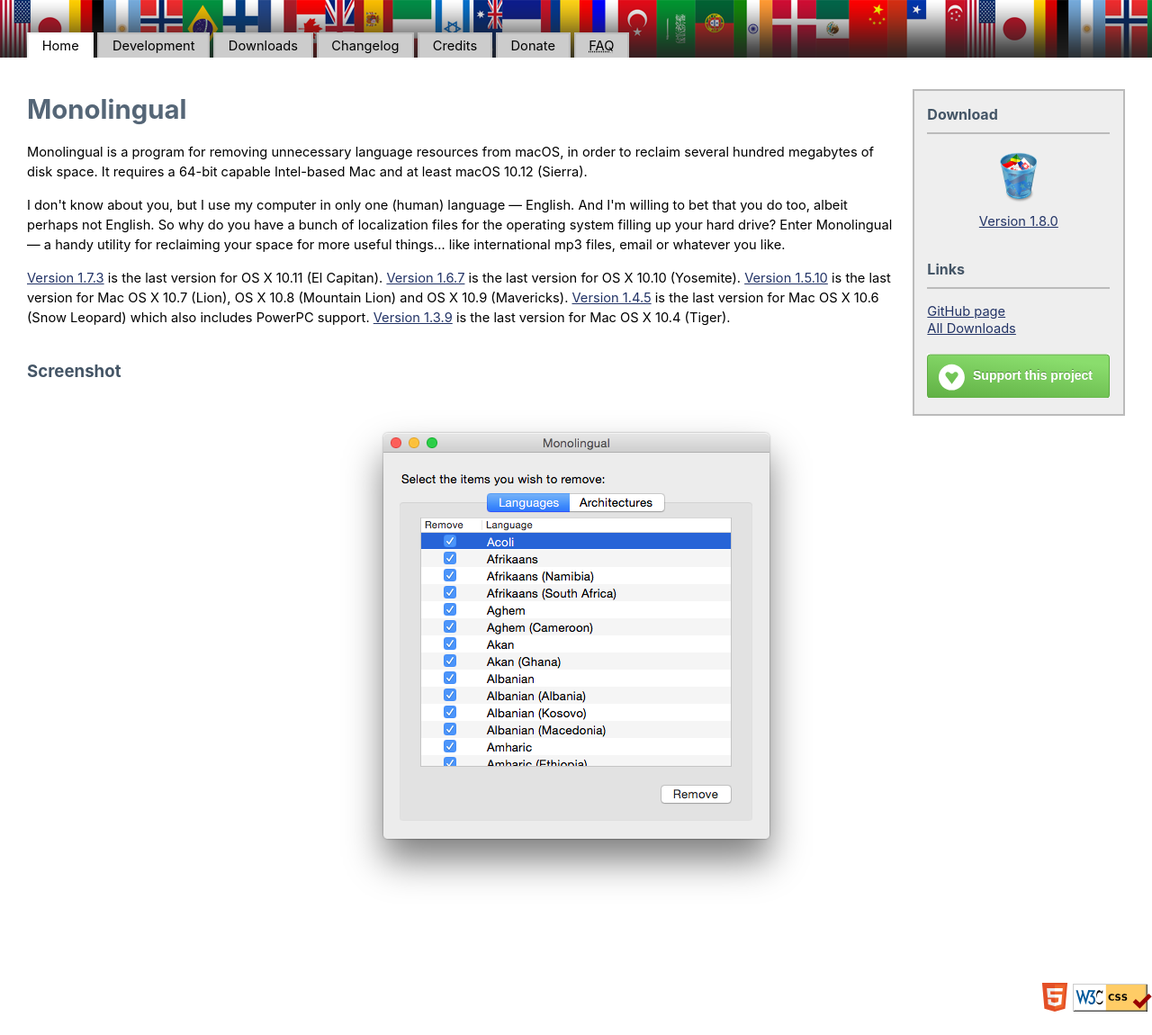
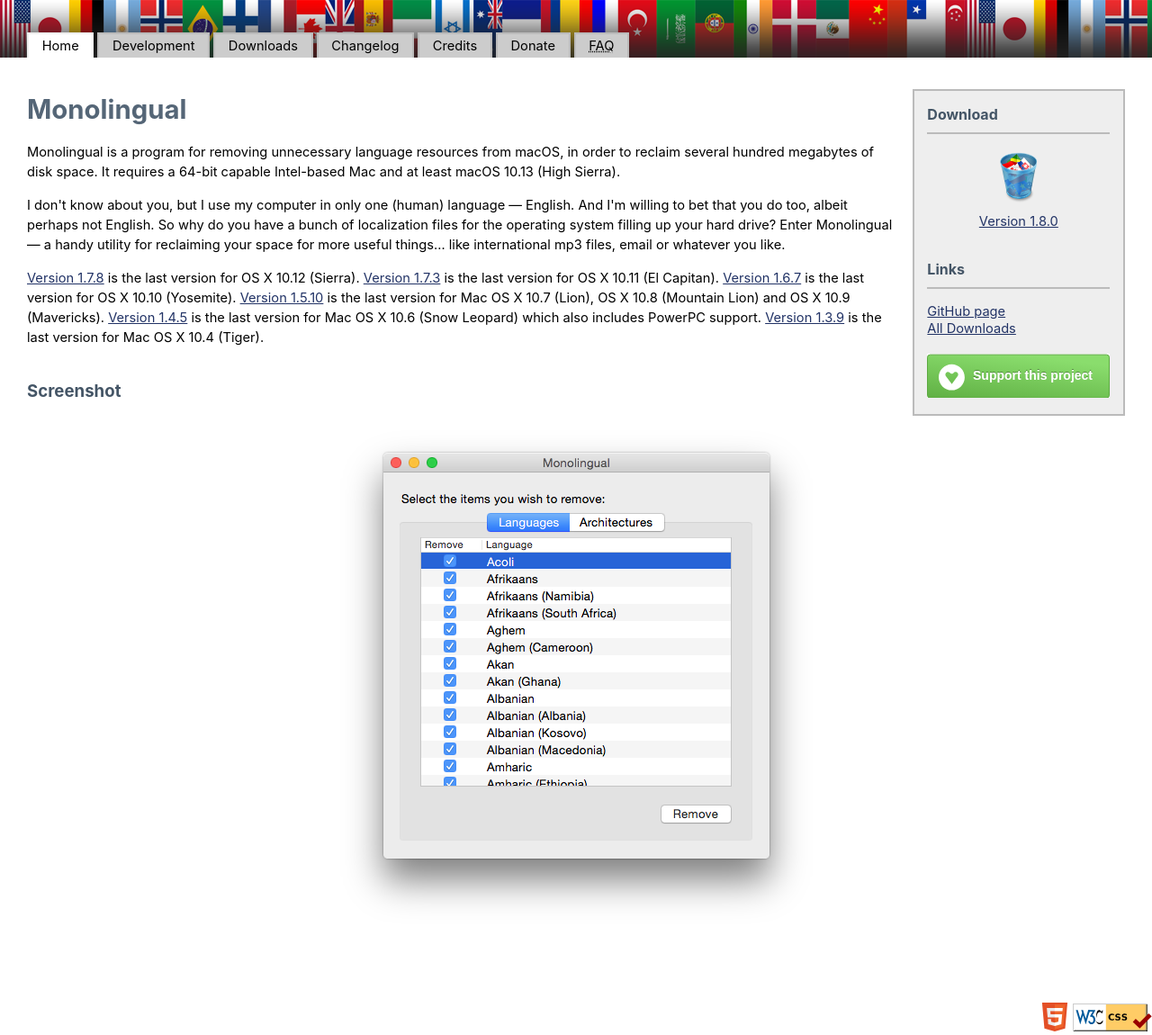
Before and after one commit to IngmarStein/Monolingual, a Jekyll site: the page built from index.html, in a window 1280 px wide. Shown: the whole page at 90% size. Built offline with Jekyll 4.4.1, drawn with Linux system fonts in a browser that asks for light colours; before the commit the page ends 1128 px from its top, so only the background shows below that.

Commit message:
Update requirements

```diff
--- a/index.html
+++ b/index.html
@@ -25,7 +25,7 @@
 		<p>
 			Monolingual is a program for removing unnecessary language resources from macOS,
 			in order to reclaim several hundred megabytes of disk space.
-			It requires a 64-bit capable Intel-based Mac and at least macOS 10.12 (Sierra).
+			It requires a 64-bit capable Intel-based Mac and at least macOS 10.13 (High Sierra).
 		</p>
 		<p>
 			I don&apos;t know about you, but I use my computer in only one (human) language &#8212; English.
@@ -35,6 +35,7 @@
 			space for more useful things&#8230; like international mp3 files, email or whatever you like.
 		</p>
 		<p>
+			<a href="{{ site.github_download_url | replace: 'VERSION', '1.7.8' | append: '.dmg' }}">Version 1.7.8</a> is the last version for OS X 10.12 (Sierra).
 			<a href="{{ site.github_download_url | replace: 'VERSION', '1.7.3' | append: '.dmg' }}">Version 1.7.3</a> is the last version for OS X 10.11 (El Capitan).
 			<a href="{{ site.github_download_url | replace: 'VERSION', '1.6.7' | append: '.dmg' }}">Version 1.6.7</a> is the last version for OS X 10.10 (Yosemite).
 			<a href="{{ site.github_download_url | replace: 'VERSION', '1.5.10' | append: '.dmg' }}">Version 1.5.10</a> is the last version for Mac OS X 10.7 (Lion), OS X 10.8 (Mountain Lion) and OS X 10.9 (Mavericks).
```
